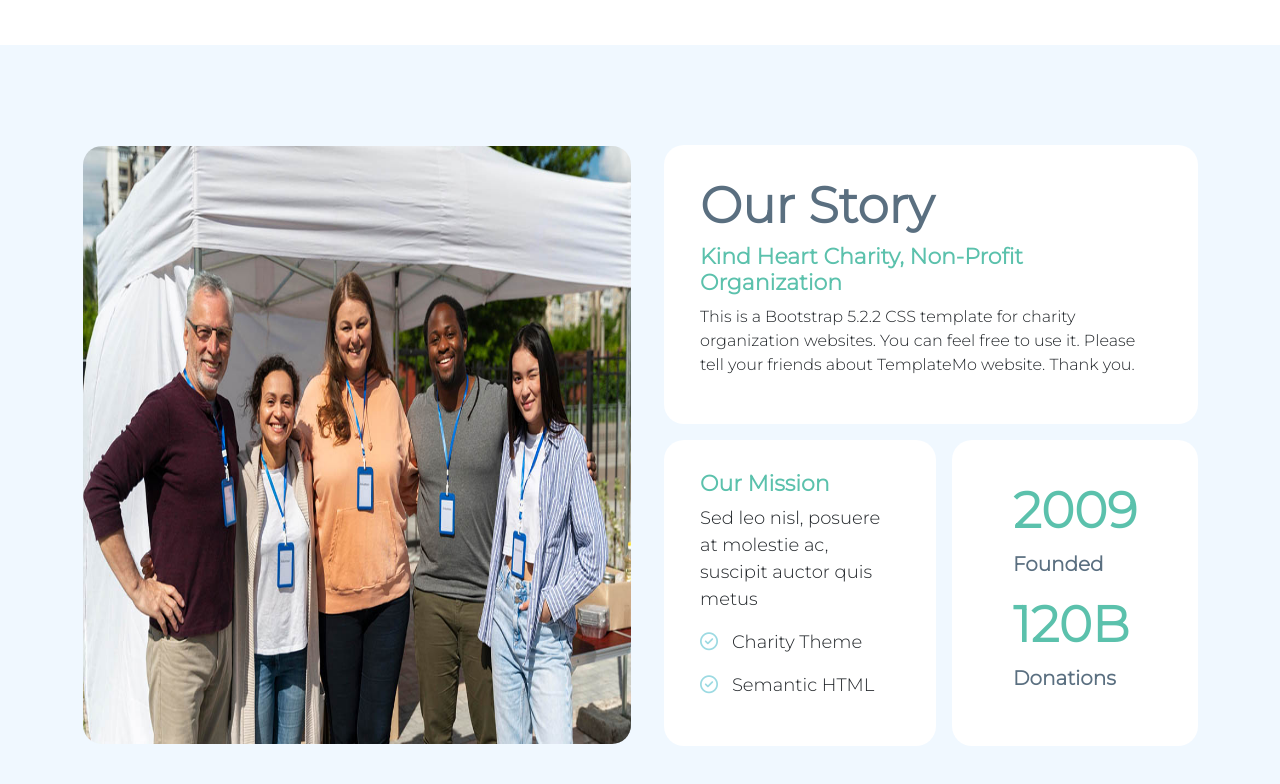
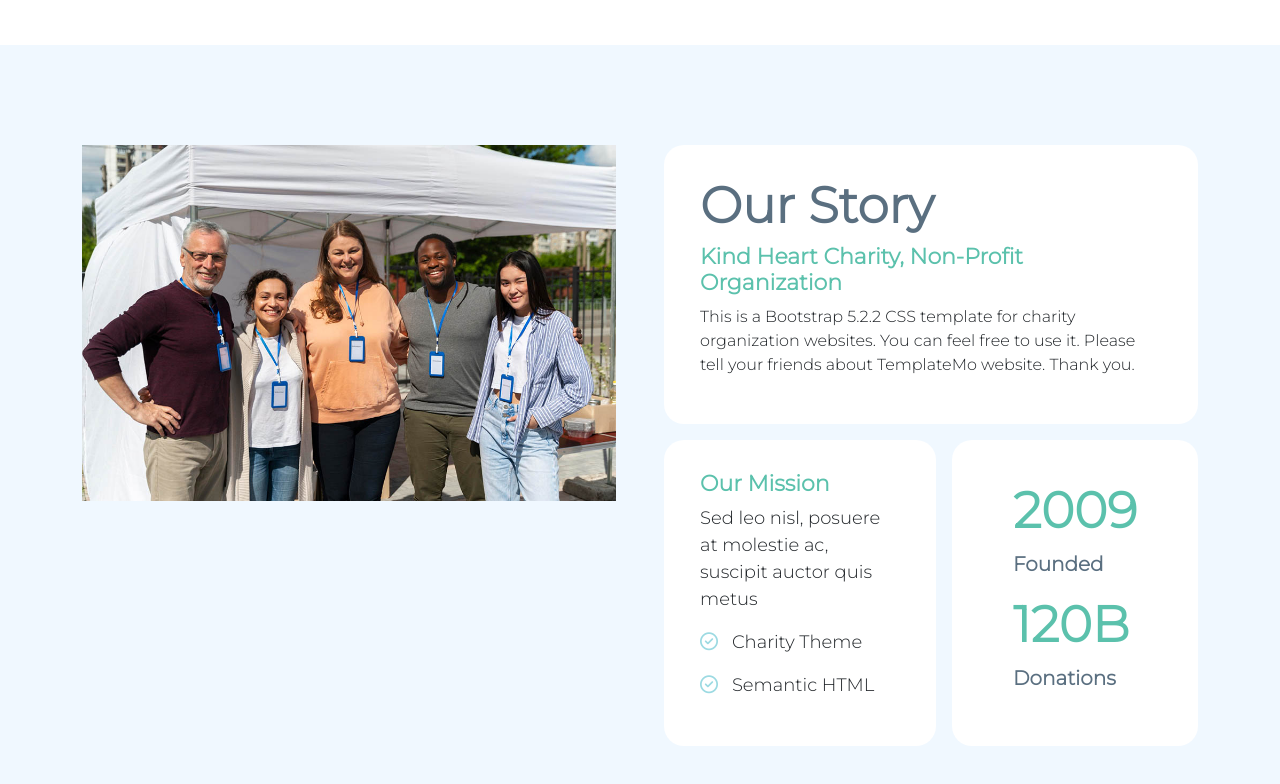
Before and after one commit to MariamaBalde/Tache-Validation-Bootstrap, a plain HTML site: page index.html in a window 1280 px wide. Shown: the part 1084-1868 px from the top of the page. Drawn offline with nearby package versions, Linux system fonts and the light colour scheme.

Commit message:
commit of change at the about image

```diff
--- a/index.html
+++ b/index.html
@@ -178,7 +178,7 @@
       <div class="row g-5">
         <div class="col-lg-6 col-12">
           <div class="img">
-            <img src="images/about/about-img.jpg" alt="" class="">
+            <img src="images/about/about-img.jpg" alt="" class="img-fluid">
           </div>
         </div>
         <div class="col-lg-6 col-12">
--- a/style.css
+++ b/style.css
@@ -125,12 +125,12 @@ header .container .list-unstyled {
     padding: 100px 0;
     background-color: #f0f8ff;
 }
-#about .img img{
+/* #about .img img{
     width: 550px;
     height: 600px;
     border: 1px solid transparent;
     border-radius: 20px;
-}
+} */
 
 #about .contenu .part1,
 #about .contenu .part2first{
```
